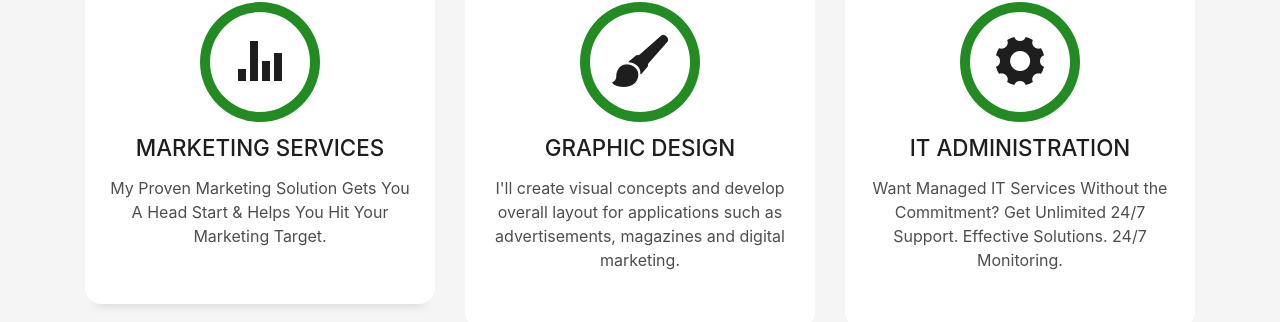
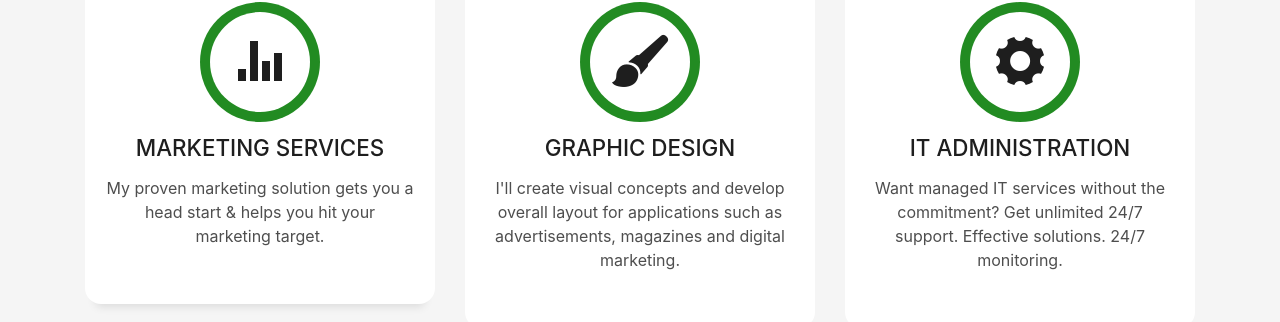
Before and after one commit to vanshtandon/vansh.github.io, a plain HTML site: page index.html in a window 1280 px wide. Shown: the part 2425-2747 px from the top of the page. Drawn offline with Linux system fonts and the light colour scheme; files whose address does not match are found by name.

Commit message:
Update index.html

```diff
--- a/index.html
+++ b/index.html
@@ -195,7 +195,7 @@
                         <div class="service-content">
                             <h1 class="s-title">Marketing Services</h1>
                             <p class="s-description text-center">
-                                My Proven Marketing Solution Gets You A Head Start & Helps You Hit Your Marketing Target.
+                                My proven marketing solution gets you a head start & helps you hit your marketing target.
                             </p>
                         </div>
                     </div>
@@ -221,7 +221,7 @@
                         <div class="service-content">
                             <h1 class="s-title">It Administration</h1>
                             <p class="s-description text-center">
-                                Want Managed IT Services Without the Commitment? Get Unlimited 24/7 Support. Effective Solutions. 24/7 Monitoring.
+                                Want managed IT services without the commitment? Get unlimited 24/7 support. Effective solutions. 24/7 monitoring.
                             </p>
                         </div>
                     </div>
```
